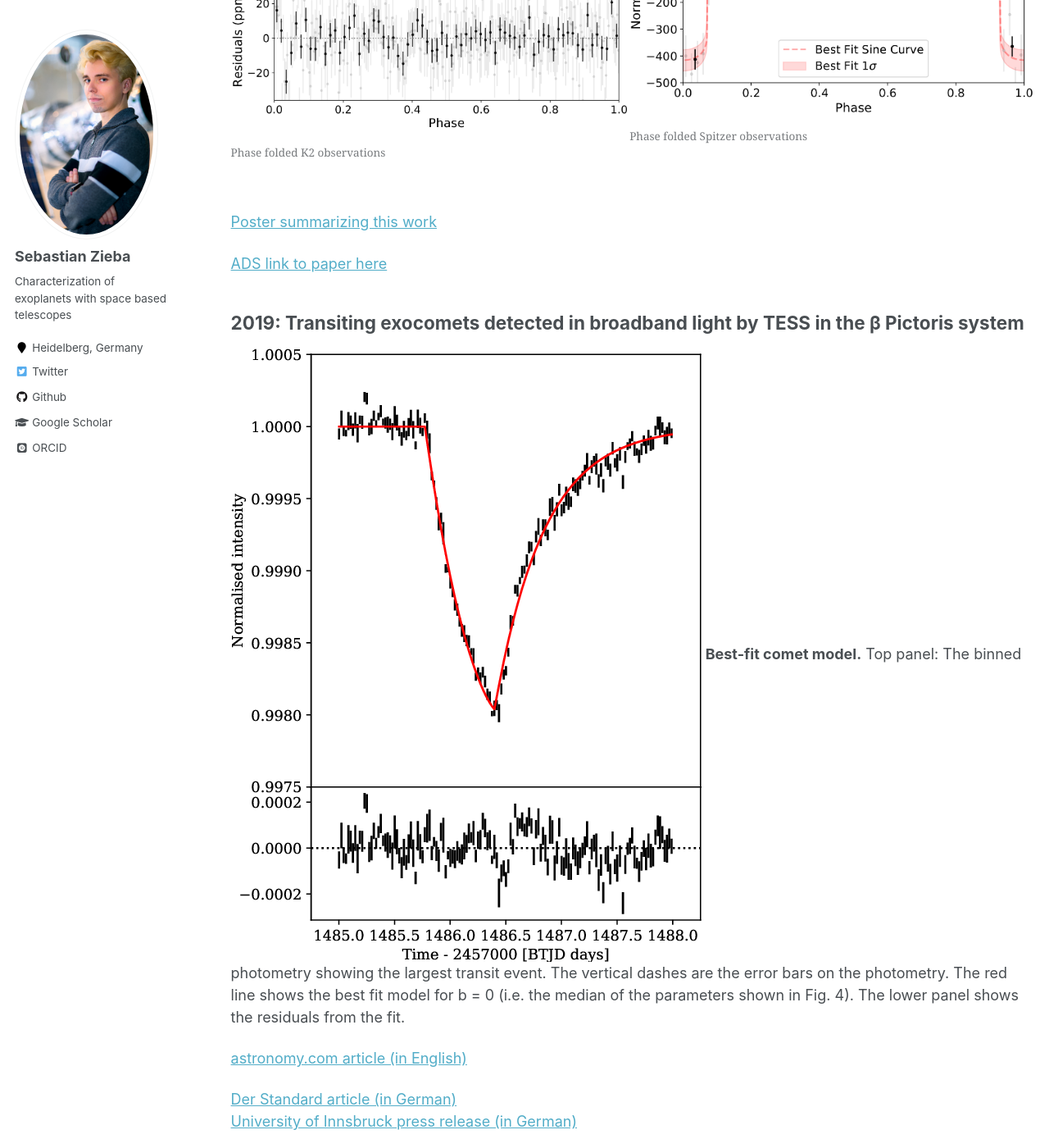
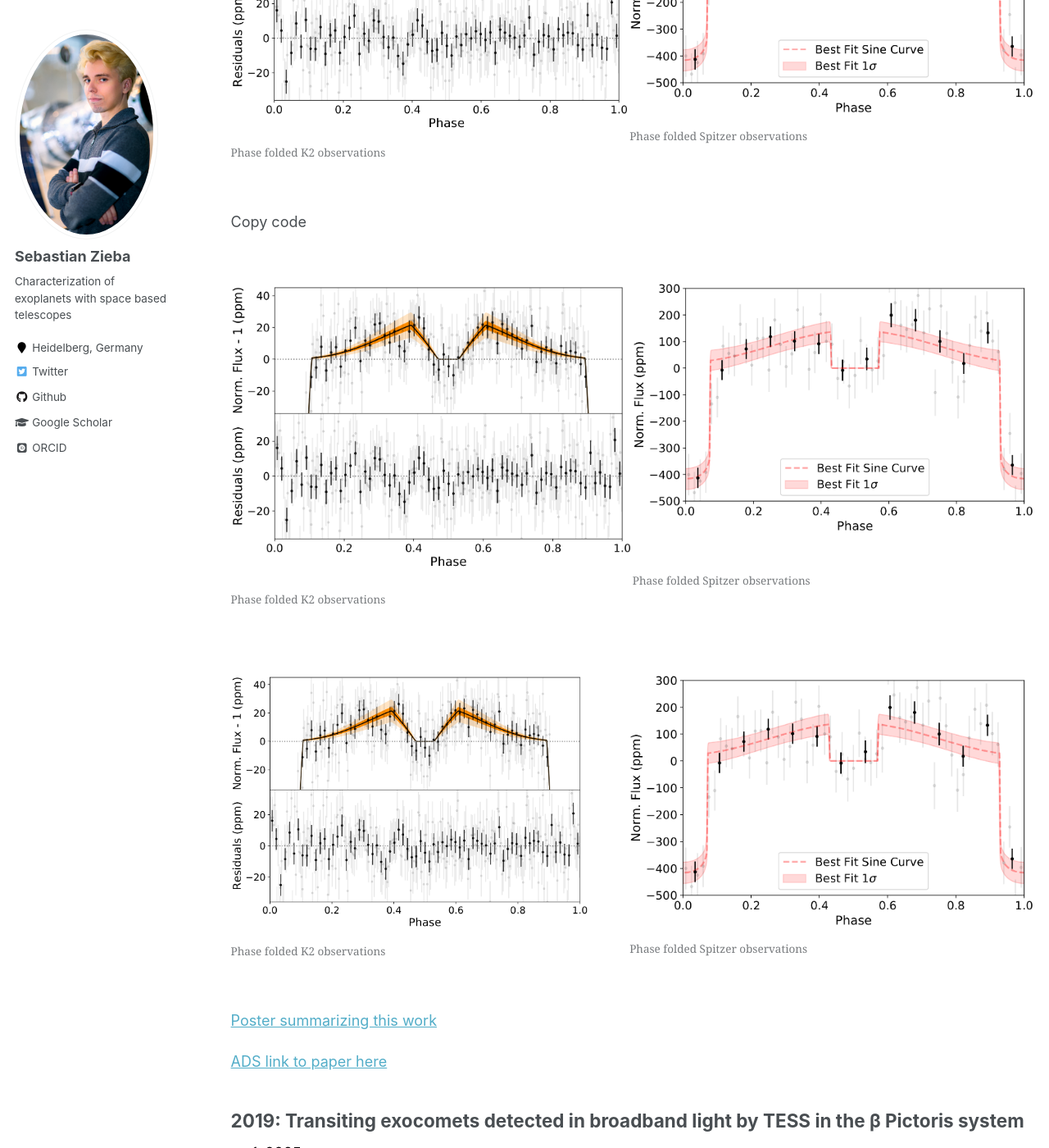
Before and after one commit to sebastian-zieba/sebastian-zieba.github.io, a Jekyll site: the page built from _pages/publications.md, in a window 1280 px wide and 1400 px high, scrolled down 2239 px. Shown: the whole window at 82% size. Built offline with Jekyll 4.4.1, drawn with Linux system fonts in a browser that asks for light colours; some web fonts are replaced.

Commit message:
resizing side by side figure

```diff
--- a/_pages/publications.md
+++ b/_pages/publications.md
@@ -59,6 +59,35 @@ In this work, we analysed Spitzer and Kepler observations to analyse the lava pl
 
 </div>
 
+
+Copy code
+<div style="display: flex; justify-content: space-around; text-align: center;">
+  <figure style="flex: 1;">
+    <img src="/images/k2.png" alt="First Image">
+    <figcaption style="margin-top: 10px;">Phase folded K2 observations</figcaption>
+  </figure>
+
+  <figure style="flex: 1;">
+    <img src="/images/spitzer.png" alt="Second Image">
+    <figcaption style="margin-top: 10px;">Phase folded Spitzer observations</figcaption>
+  </figure>
+</div>
+
+
+<div style="display: flex; flex-direction: row; justify-content: space-around; align-items: center; text-align: center;">
+  <figure>
+    <img src="/images/k2.png" alt="First Image" style="width: 90%;">
+    <figcaption>Phase folded K2 observations</figcaption>
+  </figure>
+
+  <figure>
+    <img src="/images/spitzer.png" alt="Second Image" style="width: 110%;">
+    <figcaption>Phase folded Spitzer observations</figcaption>
+  </figure>
+
+</div>
+
+
 [Poster summarizing this work](https://sebastian-zieba.github.io/files/poster_k2141b.pdf)
 
 [ADS link to paper here](https://ui.adsabs.harvard.edu/abs/2022A%26A...664A..79Z/abstract)
@@ -67,6 +96,7 @@ In this work, we analysed Spitzer and Kepler observations to analyse the lava pl
 ---------------------------------------------------------------------------------------
 
 ![exocomet](/images/exocomet_fig.png)
+
 **Best-fit comet model.** Top panel: The binned photometry showing the largest transit event. The vertical dashes are the error bars on the photometry. The red line shows the best fit model for b = 0 (i.e. the median of the parameters shown in Fig. 4). The lower panel shows the residuals from the fit.
 
 [astronomy.com article (in English)](https://www.astronomy.com/science/tess-spots-its-first-exocomet-around-one-of-the-skys-brightest-stars/)
```
